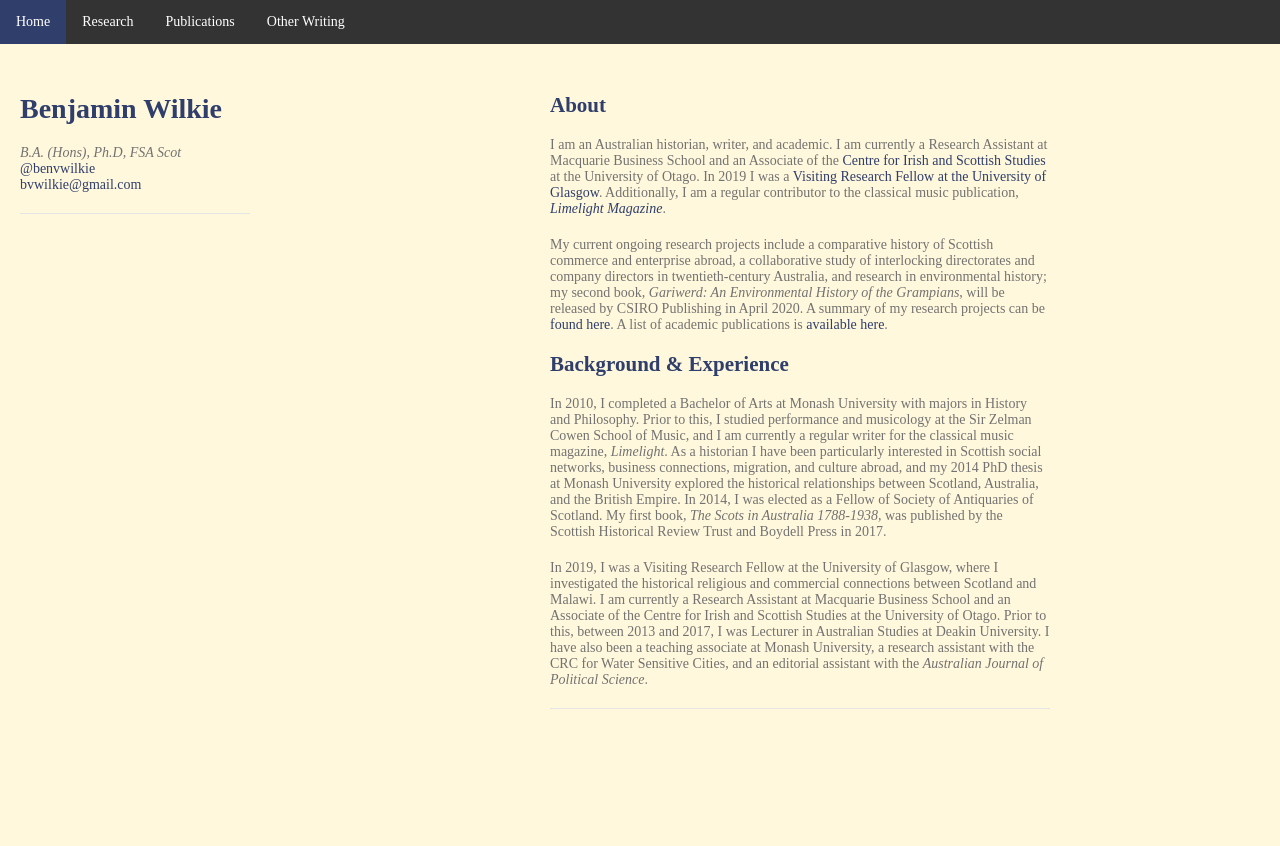
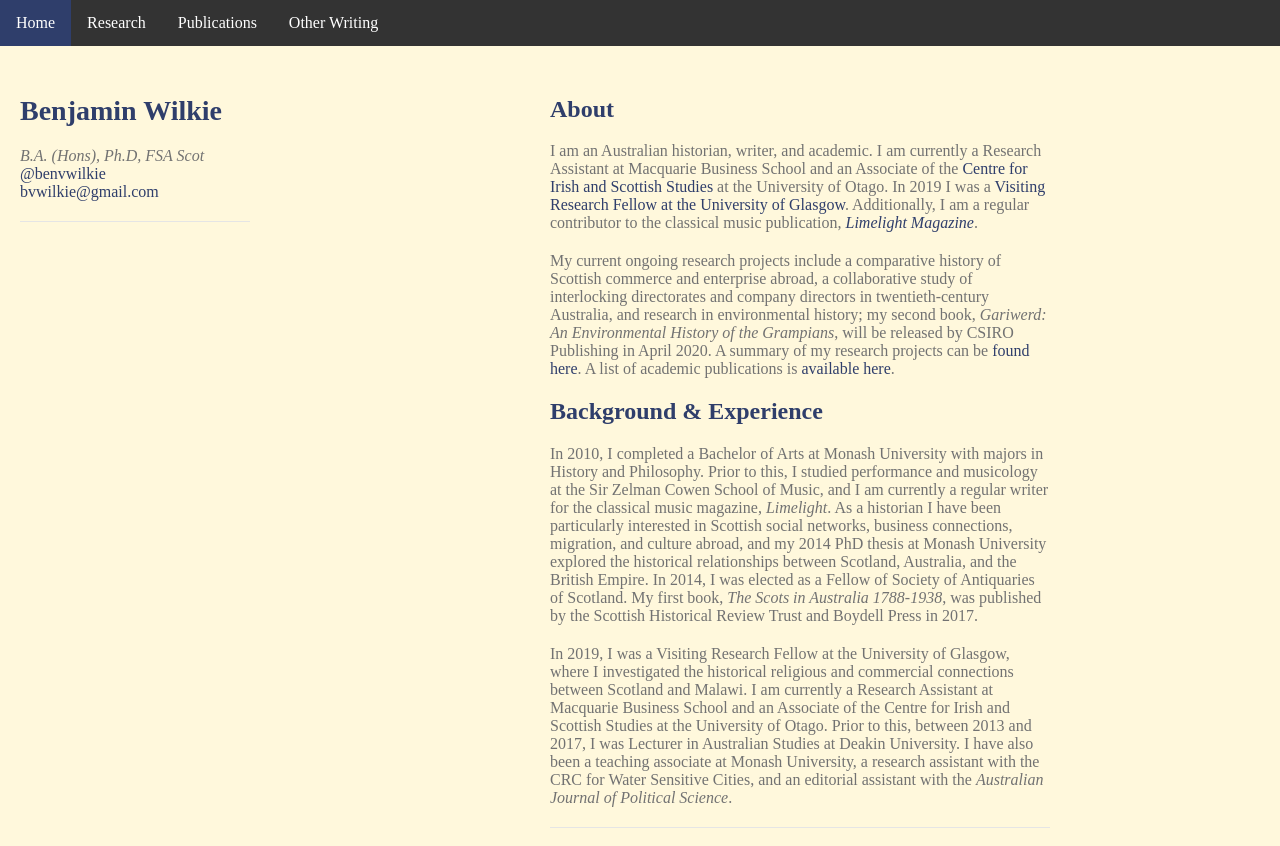
Before and after one commit to bvwilkie/bvwilkie.github.io, a plain HTML site: page index.html in a window 1280 px wide. Before the commit the page ends 800 px from the top, so only its background shows below. Drawn offline with Linux system fonts and the light colour scheme.

Commit message:
Update styles.css

```diff
--- a/stylesheets/styles.css
+++ b/stylesheets/styles.css
@@ -3,7 +3,7 @@ body {
   font: "Garamond", serif;
   color:#727272;
   font-weight:200;
-  font-size: 14px;
+  font-size: 14px/1.5;
 }
 
 h1, h2, h3, h4, h5, h6 {
```
